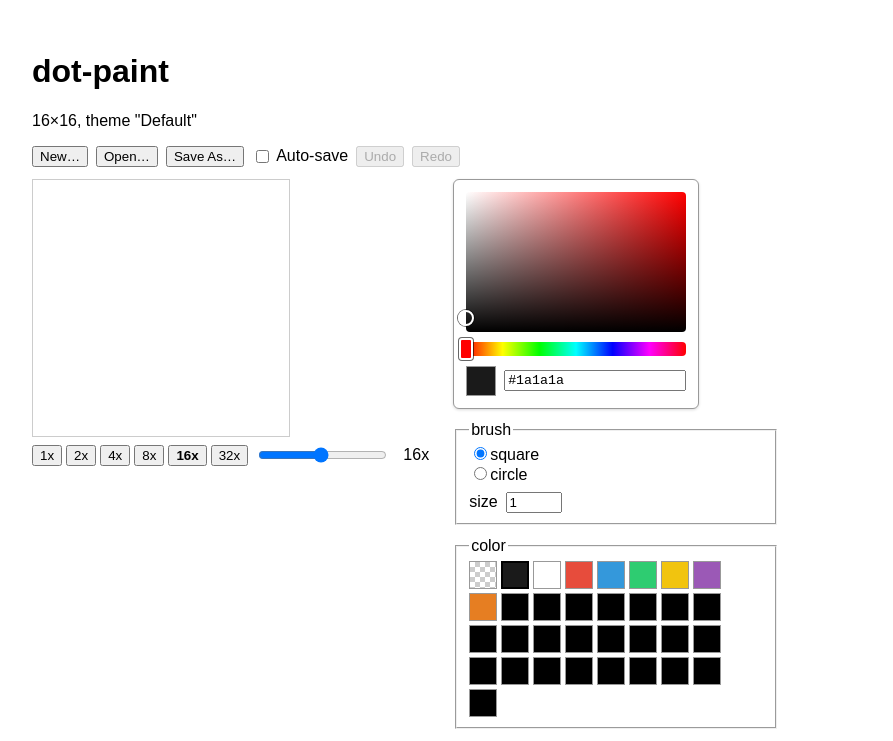
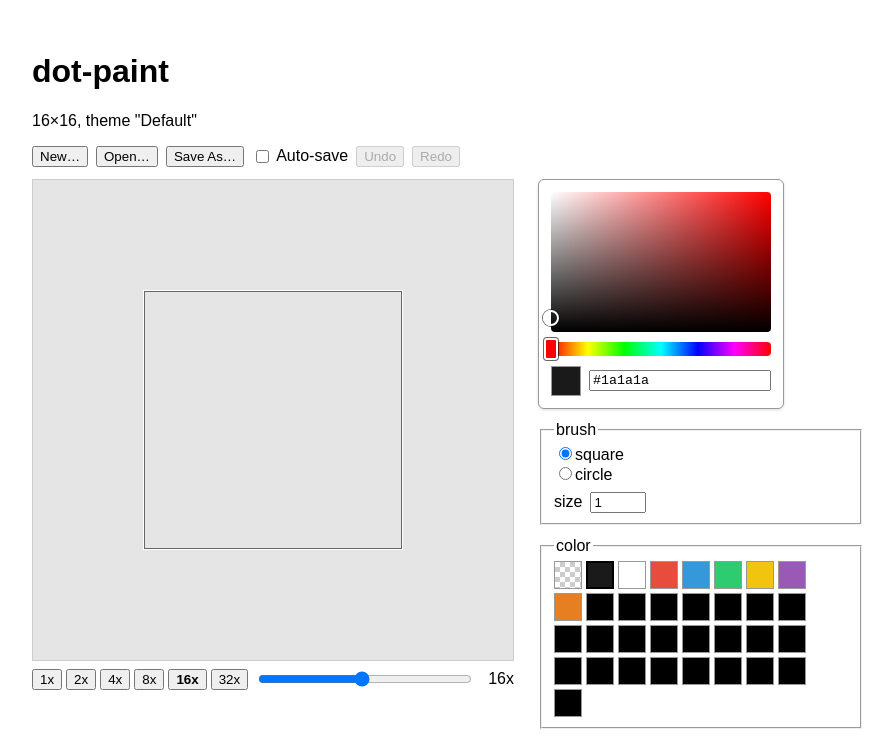
Before and after one commit to jiebanh/dot-paint, a React (Vite) app in the folder packages/web/: page / in a window 1280 px wide. Shown: the top 741 px of the page, without its empty margins (0-893 px from the left). Built offline with nearby package versions, Linux system fonts and the light colour scheme.

Commit message:
feat: center canvas

```diff
--- a/packages/web/src/components/Canvas.tsx
+++ b/packages/web/src/components/Canvas.tsx
@@ -2,6 +2,7 @@ import type { BrushShape, CellDiff, Document } from "@dot-paint/core";
 import { render, Stroke } from "@dot-paint/core";
 import { type PointerEvent, useEffect, useRef, useState } from "react";
 import { useDocument } from "../hooks/useDocument";
+import { VIEWPORT_SIZE } from "../zoom";
 import type { ColorPreview } from "./PaletteEditor";
 
 export interface PaintTool {
@@ -86,6 +87,18 @@ export function Canvas({ document: doc, tool, colorPreview = null, scale = 16 }:
   }
 
   return (
+    <div
+      style={{
+        width: VIEWPORT_SIZE,
+        height: VIEWPORT_SIZE,
+        overflow: "auto",
+        border: "1px solid #ccc",
+        background: "#e5e5e5",
+        display: "flex",
+        alignItems: "center",
+        justifyContent: "center",
+      }}
+    >
       <canvas
         ref={canvasRef}
         width={state.width}
@@ -98,10 +111,13 @@ export function Canvas({ document: doc, tool, colorPreview = null, scale = 16 }:
           width: state.width * scale,
           height: state.height * scale,
           imageRendering: "pixelated",
-        border: "1px solid #ccc",
+          border: "1px solid #666",
+          boxShadow: "0 0 0 1px #fff",
+          flexShrink: 0,
           touchAction: "none",
           cursor: "crosshair",
         }}
       />
+    </div>
   );
 }
--- a/packages/web/src/zoom.ts
+++ b/packages/web/src/zoom.ts
@@ -2,11 +2,16 @@ export const ZOOM_PRESETS = [1, 2, 4, 8, 16, 32] as const;
 export const MIN_ZOOM = ZOOM_PRESETS[0];
 export const MAX_ZOOM = ZOOM_PRESETS[ZOOM_PRESETS.length - 1];
 
-const TARGET_DISPLAY_SIZE = 480;
+/**
+ * Also Canvas's on-screen viewport box size (packages/web/src/components/Canvas.tsx):
+ * the default zoom is chosen to just fit inside it, so nothing needs to
+ * scroll until the user zooms in past the auto-fit level.
+ */
+export const VIEWPORT_SIZE = 480;
 
 /** Picks the largest preset zoom that keeps the canvas's longer side within a comfortable on-screen budget. */
 export function autoZoom(width: number, height: number): number {
-  const fit = TARGET_DISPLAY_SIZE / Math.max(width, height);
+  const fit = VIEWPORT_SIZE / Math.max(width, height);
   let chosen: number = MIN_ZOOM;
   for (const preset of ZOOM_PRESETS) {
     if (preset <= fit) chosen = preset;
```
Lines whose indentation alone changed are shown as unchanged.
